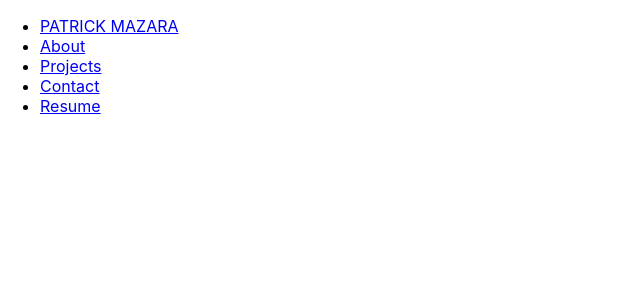
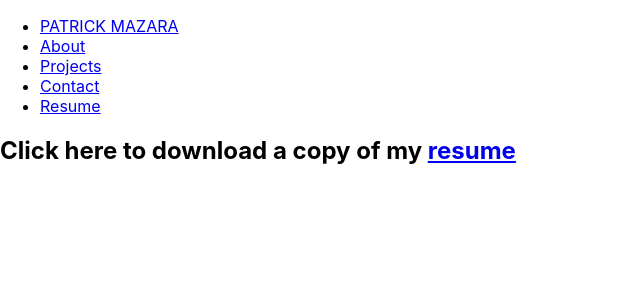
Before and after one commit to zaragotcode/portfolio-react, a React (Create React App) app: page /resume in a window 1280 px wide. Shown: the top 300 px of the page, without its empty margins (0-640 px from the left). Built offline with nearby package versions, Linux system fonts and the light colour scheme; the HTML template or start-up script is replaced by a standard one.

Commit message:
add resume pdf to anchor tag in Resume component

```diff
--- a/src/pages/Resume/Resume.jsx
+++ b/src/pages/Resume/Resume.jsx
@@ -1,8 +1,11 @@
-
+// import '../../../public/Mazara Patrick Resume.pdf'
 
 const Resume = () => {
   return (
     <>
+    <h2>
+      Click here to download a copy of my <a href='/Mazara Patrick Resume.pdf'>resume</a>
+    </h2>
     </>
   )
 }
```
Also changed, not shown: 1 other file (tests, documents, lock files or other folders).
